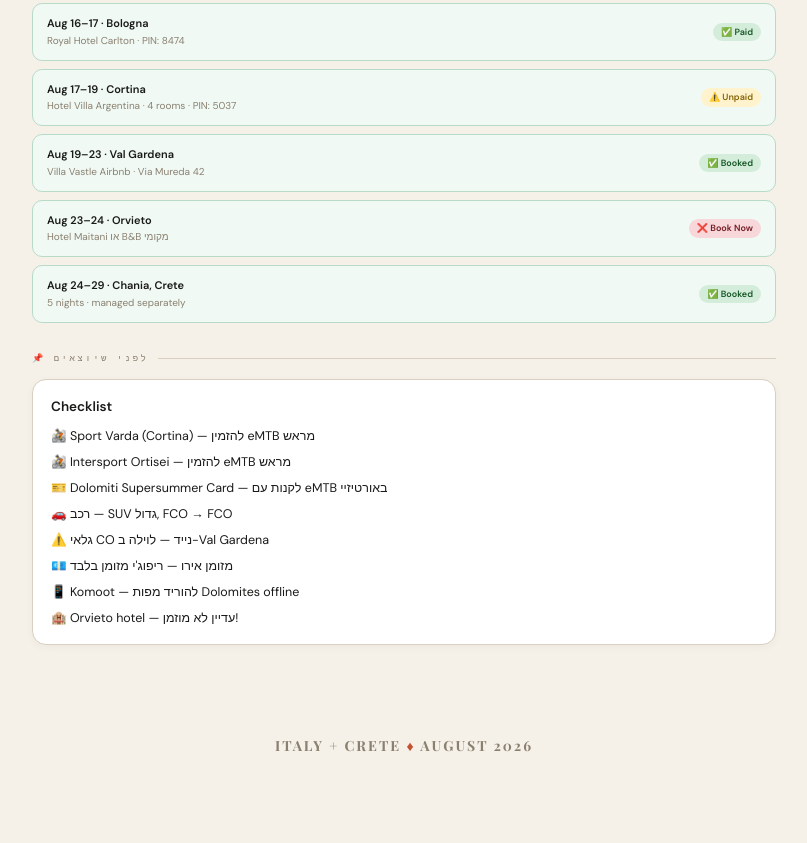
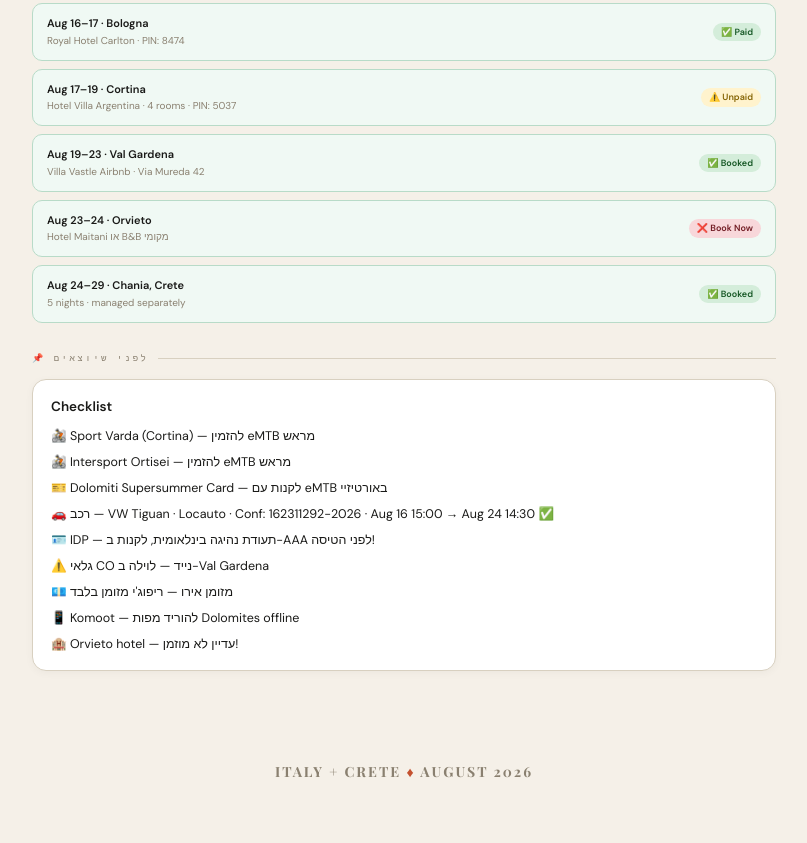
Before and after one commit to TomIdoVR/italy-dolomites, a plain HTML site: page index.html in a window 1280 px wide. Shown: the part 1596-2439 px from the top of the page, without its empty margins (236-1043 px from the left). Before the commit the page ends 2413 px from the top, so only its background shows below. Drawn offline with nearby package versions, Linux system fonts and the light colour scheme; a web font is replaced by a local one.

Commit message:
Update index.html with car rental details

```diff
--- a/index.html
+++ b/index.html
@@ -322,7 +322,8 @@ footer span { color: var(--terracotta); }
   <div>🚵 Sport Varda (Cortina) — להזמין eMTB מראש</div>
   <div>🚵 Intersport Ortisei — להזמין eMTB מראש</div>
   <div>🎫 Dolomiti Supersummer Card — לקנות עם eMTB באורטיזיי</div>
-  <div>🚗 רכב — SUV גדול, FCO → FCO</div>
+  <div>🚗 רכב — VW Tiguan · Locauto · Conf: 162311292-2026 · Aug 16 15:00 → Aug 24 14:30 ✅</div>
+  <div>🪪 IDP — תעודת נהיגה בינלאומית, לקנות ב-AAA לפני הטיסה!</div>
   <div>⚠️ גלאי CO נייד — לוילה ב-Val Gardena</div>
   <div>💶 מזומן אירו — ריפוג'י מזומן בלבד</div>
   <div>📱 Komoot — להוריד מפות Dolomites offline</div>
```
